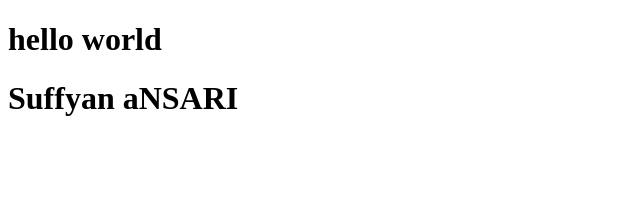
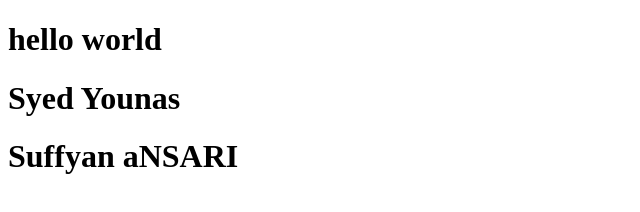
Before and after one commit to suffyan66/ANSARI, a plain HTML site: page index.html in a window 1280 px wide. Shown: the whole page, without its empty margins (0-640 px from the left). Drawn offline with Linux system fonts and the light colour scheme.

Commit message:
Update index.html

```diff
--- a/index.html
+++ b/index.html
@@ -7,6 +7,7 @@
 </head>
 <body>
 <h1>hello world </h1>
+    <h1>Syed Younas</h1>
     <h1>Suffyan aNSARI</h1>
 
 </body>
```
